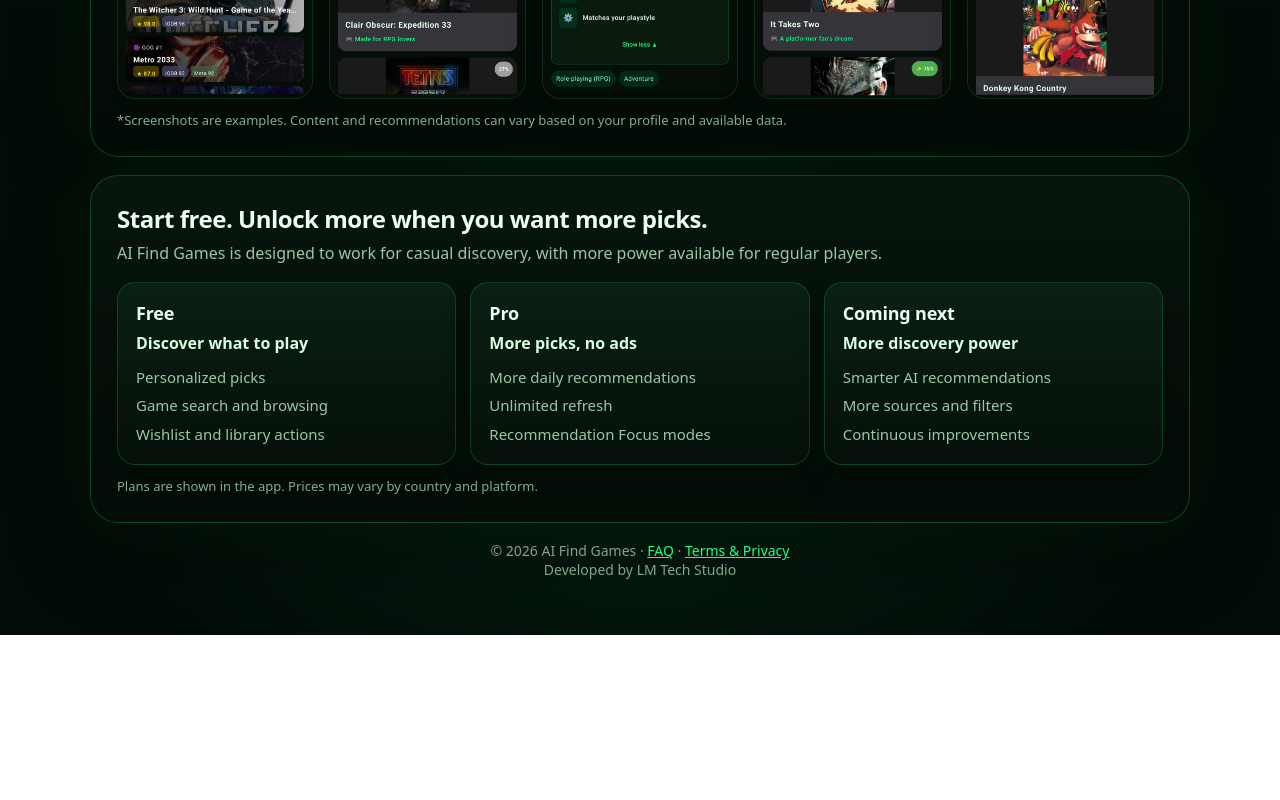
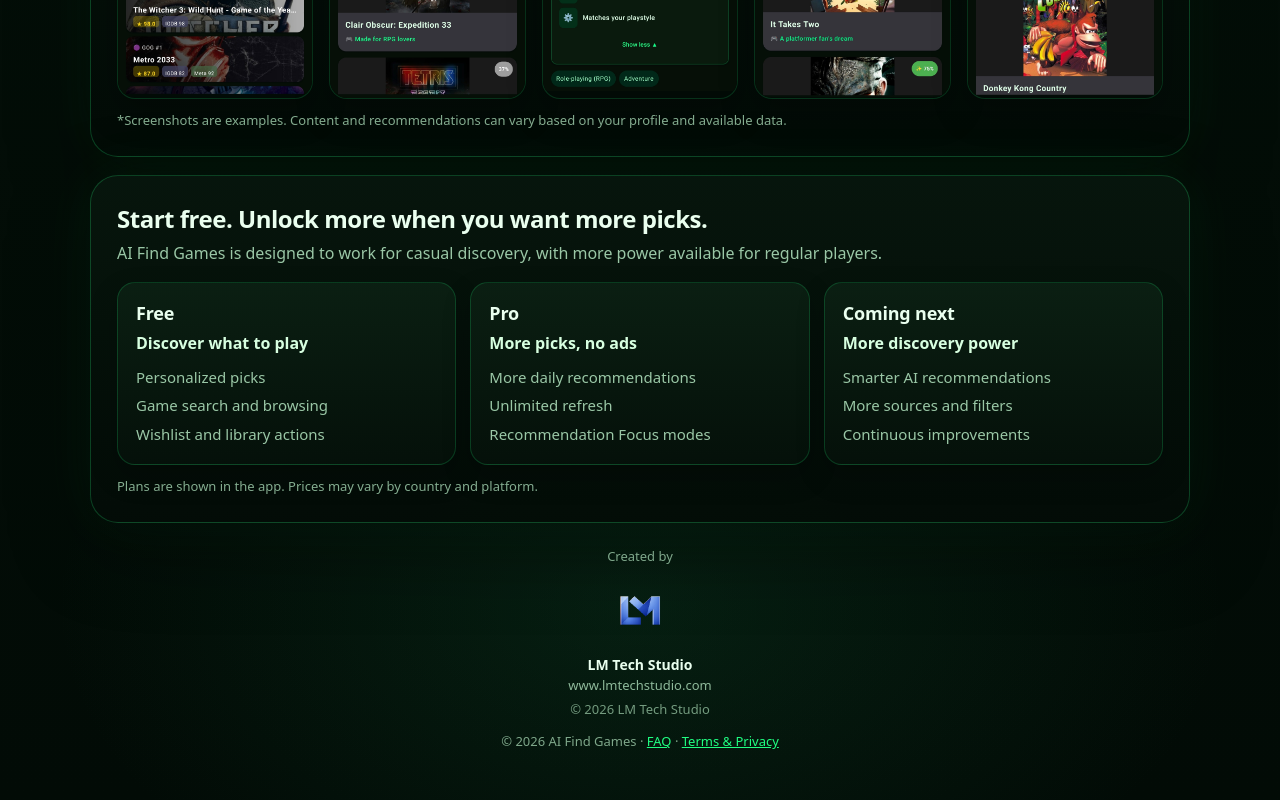
Before and after one commit to aimultisearch/aifindgames-site, a plain HTML site: page index.html in a window 1280 px wide. Shown: the part 3228-4028 px from the top of the page. Before the commit the page ends 3863 px from the top, so only its background shows below. Drawn offline with Linux system fonts and the light colour scheme.

Commit message:
index.html
Updated footer structure and styling for improved branding.

```diff
--- a/index.html
+++ b/index.html
@@ -422,15 +422,59 @@
       .badge img{ height:40px; }
     }
 
-    footer{
+    .studio-footer{
   max-width:var(--max);
-      margin:18px auto 0;
+  margin:24px auto 0;
   text-align:center;
   font-size:14px;
   color:rgba(154,199,166,.82);
 }
 
-    footer a{
+.studio-made{
+  margin-bottom:10px;
+  font-size:13px;
+  color:rgba(154,199,166,.82);
+}
+
+.studio-brand{
+  display:inline-flex;
+  flex-direction:column;
+  align-items:center;
+  text-decoration:none;
+  color:var(--text);
+}
+
+.studio-logo{
+  height:72px;
+  width:auto;
+  display:block;
+  margin-bottom:8px;
+}
+
+.studio-name{
+  font-weight:800;
+  color:var(--text);
+}
+
+.studio-link{
+  font-size:13px;
+  color:rgba(154,199,166,.92);
+  margin-top:2px;
+}
+
+.studio-copy{
+  margin-top:6px;
+  font-size:13px;
+  color:rgba(154,199,166,.75);
+}
+
+.footer-links{
+  margin-top:14px;
+  font-size:13px;
+  color:rgba(154,199,166,.82);
+}
+
+.footer-links a{
   color:var(--green);
   text-decoration:underline;
 }
@@ -640,11 +684,22 @@
       </div>
     </section>
 
-    <footer>
+    <footer class="studio-footer">
+  <div class="studio-made">Created by</div>
+
+  <a href="https://www.lmtechstudio.com" target="_blank" rel="noopener" class="studio-brand">
+    <img src="ic_lm_tech_studio.png" alt="LM Tech Studio" class="studio-logo">
+    <div class="studio-name">LM Tech Studio</div>
+    <div class="studio-link">www.lmtechstudio.com</div>
+  </a>
+
+  <div class="studio-copy">© 2026 LM Tech Studio</div>
+
+  <div class="footer-links">
     © 2026 AI Find Games ·
     <a href="faq.html">FAQ</a> ·
-      <a href="legal.html">Terms &amp; Privacy</a><br>
-      Developed by LM Tech Studio
+    <a href="legal.html">Terms &amp; Privacy</a>
+  </div>
 </footer>
   </main>
 
```
Lines whose indentation alone changed are shown as unchanged.
